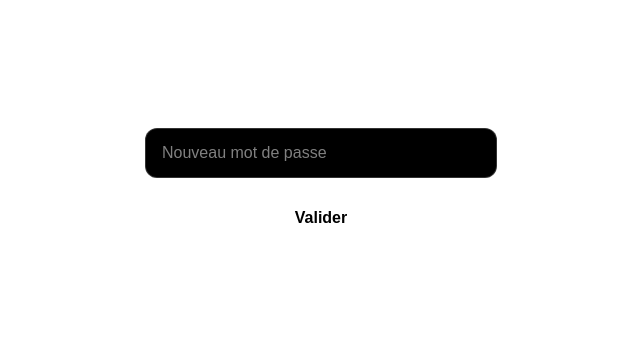
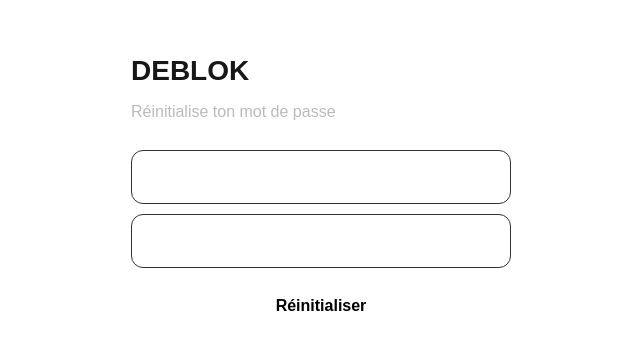
Before and after one commit to arthurbeaufils/deblok-app, a Next.js app: page /reset-password in a window 1280 px wide. Shown: the top 350 px of the page, without its empty margins (319-959 px from the left). Built offline with nearby package versions, Linux system fonts and the light colour scheme; no server answers.

Commit message:
fix reset password page

```diff
--- a/app/reset-password/page.tsx
+++ b/app/reset-password/page.tsx
@@ -1,56 +1,118 @@
 "use client";
 
 import { useState } from "react";
+import { useRouter } from "next/navigation";
 import { supabase } from "@/lib/supabaseClient";
-import { useRouter } from "next/navigation";
 
 export default function ResetPasswordPage() {
+  const router = useRouter();
+
   const [password, setPassword] = useState("");
+  const [confirm, setConfirm] = useState("");
   const [loading, setLoading] = useState(false);
   const [msg, setMsg] = useState<string | null>(null);
-  const router = useRouter();
 
-  async function onReset(e: React.FormEvent) {
+  async function onSubmit(e: React.FormEvent) {
     e.preventDefault();
-    setLoading(true);
     setMsg(null);
 
+    if (password.length < 8) {
+      setMsg("Mot de passe trop court (minimum 8 caractères).");
+      return;
+    }
+
+    if (password !== confirm) {
+      setMsg("Les mots de passe ne correspondent pas.");
+      return;
+    }
+
+    setLoading(true);
     try {
-      const { error } = await supabase.auth.updateUser({ password });
+      const { error } = await supabase.auth.updateUser({
+        password,
+      });
+
       if (error) throw error;
 
       setMsg("✅ Mot de passe mis à jour. Redirection…");
-      setTimeout(() => router.push("/login"), 1500);
+      setTimeout(() => {
+        router.push("/login");
+      }, 1200);
     } catch (err: any) {
-      setMsg(err?.message ?? "Erreur");
+      setMsg(err?.message ?? "Erreur lors de la mise à jour");
     } finally {
       setLoading(false);
     }
   }
 
   return (
-    <main className="mx-auto mt-20 max-w-sm px-4 text-white">
-      <h1 className="mb-4 text-2xl font-bold">Nouveau mot de passe</h1>
+    <main style={{ padding: 20, maxWidth: 420, margin: "0 auto" }}>
+      <h1 style={{ fontSize: 28, fontWeight: 800, marginTop: 30 }}>
+        DEBLOK
+      </h1>
 
-      <form onSubmit={onReset}>
+      <p style={{ color: "#bbb", marginTop: 8 }}>
+        Réinitialise ton mot de passe
+      </p>
+
+      <form onSubmit={onSubmit} style={{ marginTop: 16 }}>
         <input
           type="password"
           placeholder="Nouveau mot de passe"
           value={password}
           onChange={(e) => setPassword(e.target.value)}
           required
-          className="w-full rounded-xl border border-white/20 bg-black px-4 py-3"
+          style={{
+            width: "100%",
+            padding: 14,
+            borderRadius: 12,
+            border: "1px solid #333",
+            background: "transparent",
+            color: "white",
+            marginTop: 10,
+          }}
+        />
+
+        <input
+          type="password"
+          placeholder="Confirmer le mot de passe"
+          value={confirm}
+          onChange={(e) => setConfirm(e.target.value)}
+          required
+          style={{
+            width: "100%",
+            padding: 14,
+            borderRadius: 12,
+            border: "1px solid #333",
+            background: "transparent",
+            color: "white",
+            marginTop: 10,
+          }}
         />
 
         <button
           disabled={loading}
-          className="mt-4 w-full rounded-xl bg-white py-3 font-bold text-black"
+          style={{
+            width: "100%",
+            padding: 14,
+            borderRadius: 12,
+            border: "none",
+            background: "white",
+            color: "black",
+            fontWeight: 800,
+            marginTop: 12,
+            opacity: loading ? 0.7 : 1,
+          }}
         >
-          {loading ? "..." : "Valider"}
+          {loading ? "..." : "Réinitialiser"}
         </button>
       </form>
 
-      {msg && <p className="mt-3 text-sm text-white/70">{msg}</p>}
+      {msg && (
+        <p style={{ marginTop: 12, color: "#ddd" }}>
+          {msg}
+        </p>
+      )}
     </main>
   );
 }
```
